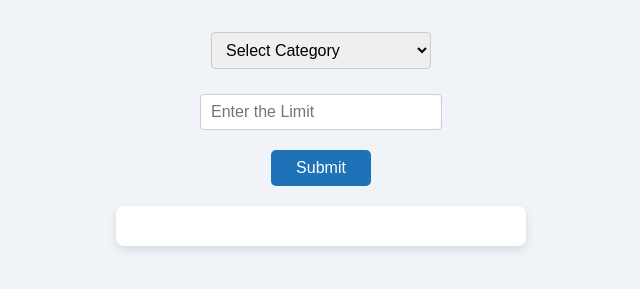
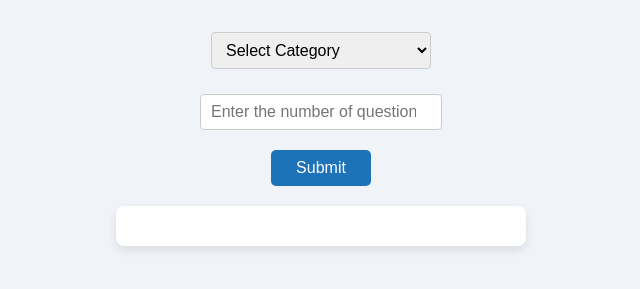
Before and after one commit to pranav-sharma99/DevTrivia, a plain HTML site: page index.html in a window 1280 px wide. Shown: the part 87-376 px from the top of the page, without its empty margins (319-959 px from the left). Drawn offline with Linux system fonts and the light colour scheme.

Commit message:
changed the limit placeholder

```diff
--- a/index.html
+++ b/index.html
@@ -20,7 +20,7 @@
   <option value="Networking">Networking</option>
 </select>
 
-    <input type="number" id="limit" placeholder="Enter the Limit">
+    <input type="number" id="limit" placeholder="Enter the number of question">
     <button id="btn">Submit</button>
     <div id="quiz">
     </div>
```
